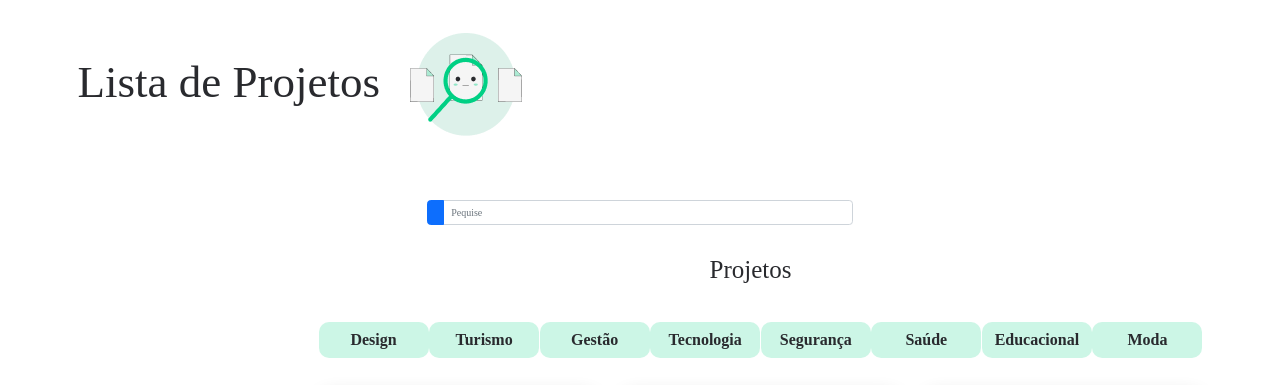
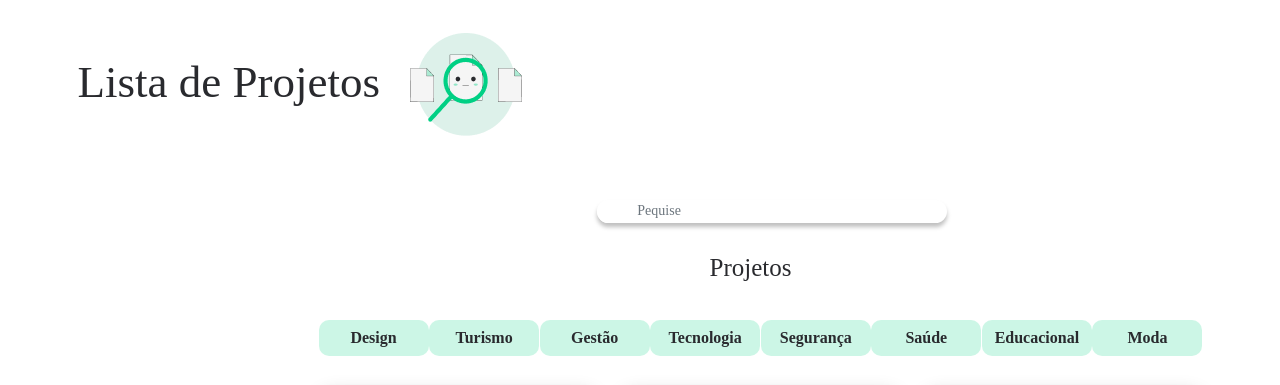
Before and after one commit to rafaelluiis2315/Projeto_Senac, a Django app: page /projetos in a window 1280 px wide. Shown: the part 117-502 px from the top of the page. Run offline with Django 4.2, Linux system fonts and the light colour scheme; some libraries are stand-ins or nearby versions; some web fonts are replaced.

Commit message:
front da pagina projetos finalizada

```diff
--- a/SENAC_PI/static/css/projetos.css
+++ b/SENAC_PI/static/css/projetos.css
@@ -1,6 +1,34 @@
 main{
     font-family: 'Inder';
     padding-top: 150px;
+}
+
+.input-group {
+    min-width: 350px;
+    max-width: 600px;
+    position: relative;
+    background: var(--branco);
+    box-shadow: 0px 4px 4px rgba(0, 0, 0, 0.25);
+    border-radius: 20px;
+    margin-left: 40%;
+}
+
+.input-group input {
+    border: none;
+    border-radius: 20px;
+}
+
+.input-group input::placeholder {
+    font-size: 1.4rem;
+    position: absolute;
+    left: 40px;
+    top: 3px;
+}
+
+.input-group button {
+    position: absolute;
+    top: 3px;
+    right: 40px;
 }
 
 .div-title{
--- a/SENAC_PI/templates/projetos.html
+++ b/SENAC_PI/templates/projetos.html
@@ -25,11 +25,11 @@ is-active
         <img src="{% static 'img/list-project.png' %}" alt="">
     </div>
 
-    <div class="d-flex justify-content-center">
-        <form method="get" class="col-4">
+    <div class="d-flex justify-content-center align-items-center">
+        <form method="get" class="col-4 d-flex align-items-center">
             <div class="input-group">
-                <button class="btn btn-primary" type="submit"> <iconify-icon icon="ic:baseline-search" style="font-size: 1.8rem"></iconify-icon></button>
                 <input type="text" name="buscar" class="form-control" placeholder="Pequise">
+                <button class="btn" type="submit"> <iconify-icon icon="ic:baseline-search" style="font-size: 1.8rem"></iconify-icon></button>
             </div>
         </form>
     </div>
```
